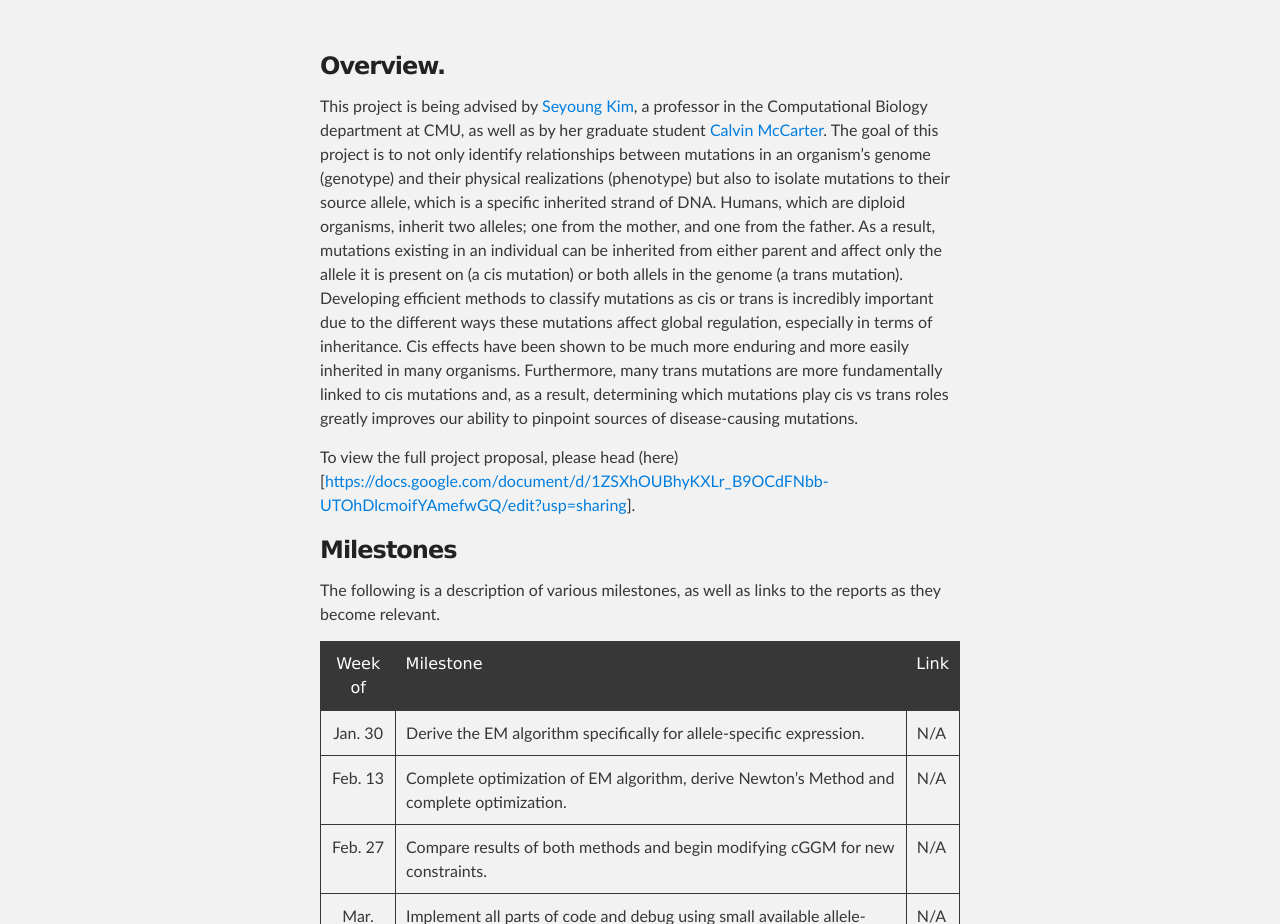
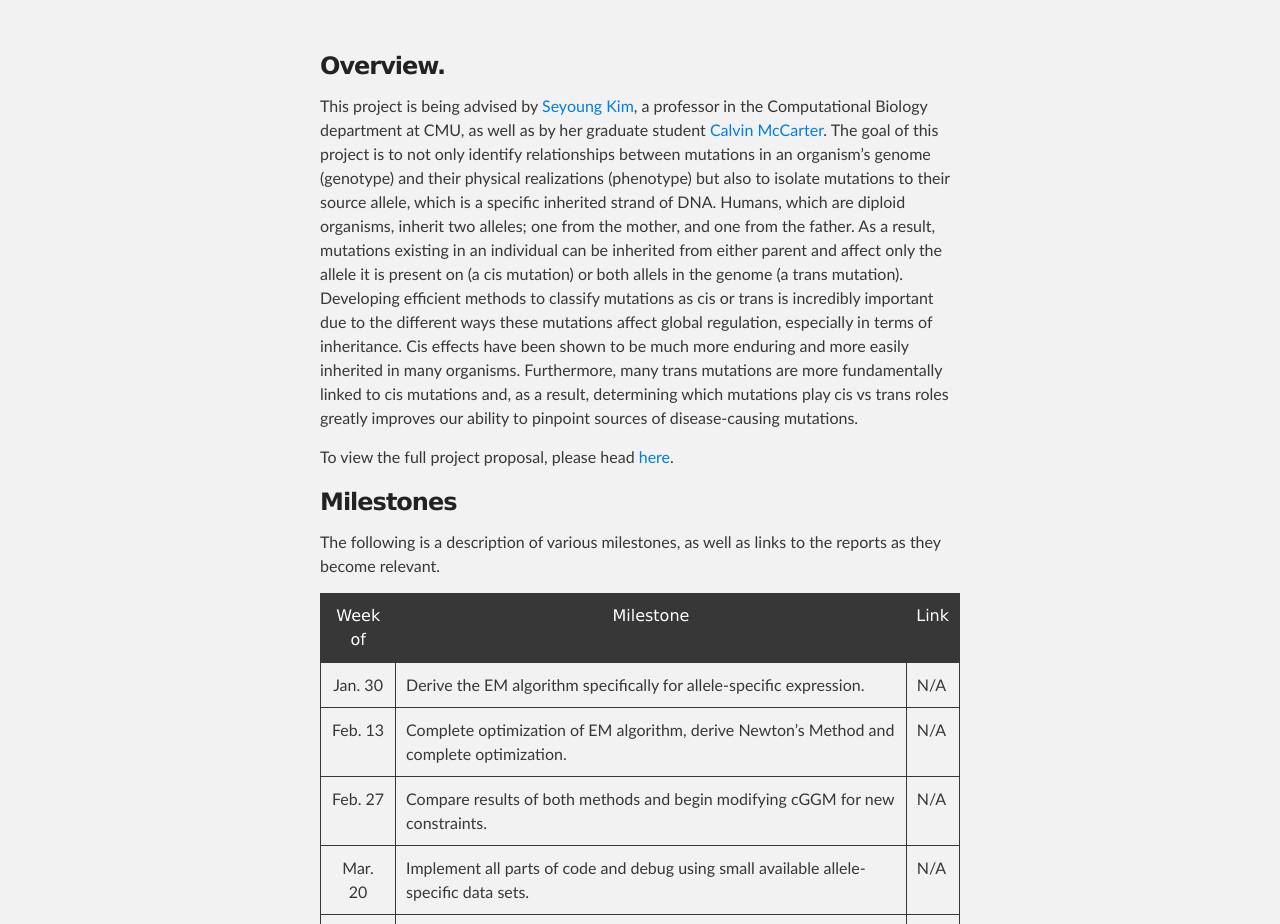
Before and after one commit to hwangy/hwangy.github.io, a plain HTML site: page index.html in a window 1280 px wide. Shown: the part 176-1100 px from the top of the page. Drawn offline with Linux system fonts and the light colour scheme.

Commit message:
Updated website

```diff
--- a/index.html
+++ b/index.html
@@ -32,7 +32,7 @@
 
 <p>This project is being advised by <a href="http://www.cs.cmu.edu/%7Esssykim/">Seyoung Kim</a>, a professor in the Computational Biology department at CMU, as well as by her graduate student <a href="http://www.cs.cmu.edu/afs/cs/user/cmccarte/www/">Calvin McCarter</a>. The goal of this project is to not only identify relationships between mutations in an organism’s genome (genotype) and their physical realizations (phenotype) but also to isolate mutations to their source allele, which is a specific inherited strand of DNA. Humans, which are diploid organisms, inherit two alleles; one from the mother, and one from the father. As a result, mutations existing in an individual can be inherited from either parent and affect only the allele it is present on (a cis mutation) or both allels in the genome (a trans mutation). Developing efficient methods to classify mutations as cis or trans is incredibly important due to the different ways these mutations affect global regulation, especially in terms of inheritance. Cis effects have been shown to be much more enduring and more easily inherited in many organisms. Furthermore, many trans mutations are more fundamentally linked to cis mutations and, as a result, determining which mutations play cis vs trans roles greatly improves our ability to pinpoint sources of disease-causing mutations.</p>
 
-<p>To view the full project proposal, please head (here)[<a href="https://docs.google.com/document/d/1ZSXhOUBhyKXLr_B9OCdFNbb-UTOhDlcmoifYAmefwGQ/edit?usp=sharing">https://docs.google.com/document/d/1ZSXhOUBhyKXLr_B9OCdFNbb-UTOhDlcmoifYAmefwGQ/edit?usp=sharing</a>].</p>
+<p>To view the full project proposal, please head <a href="https://docs.google.com/document/d/1ZSXhOUBhyKXLr_B9OCdFNbb-UTOhDlcmoifYAmefwGQ/edit?usp=sharing">here</a>.</p>
 
 <h3>
 <a id="milestones" class="anchor" href="#milestones" aria-hidden="true"><span aria-hidden="true" class="octicon octicon-link"></span></a>Milestones</h3>
@@ -43,8 +43,8 @@
 <thead>
 <tr>
 <th align="center">Week of</th>
-<th>Milestone</th>
-<th>Link</th>
+<th align="center">Milestone</th>
+<th align="center">Link</th>
 </tr>
 </thead>
 <tbody>
```
